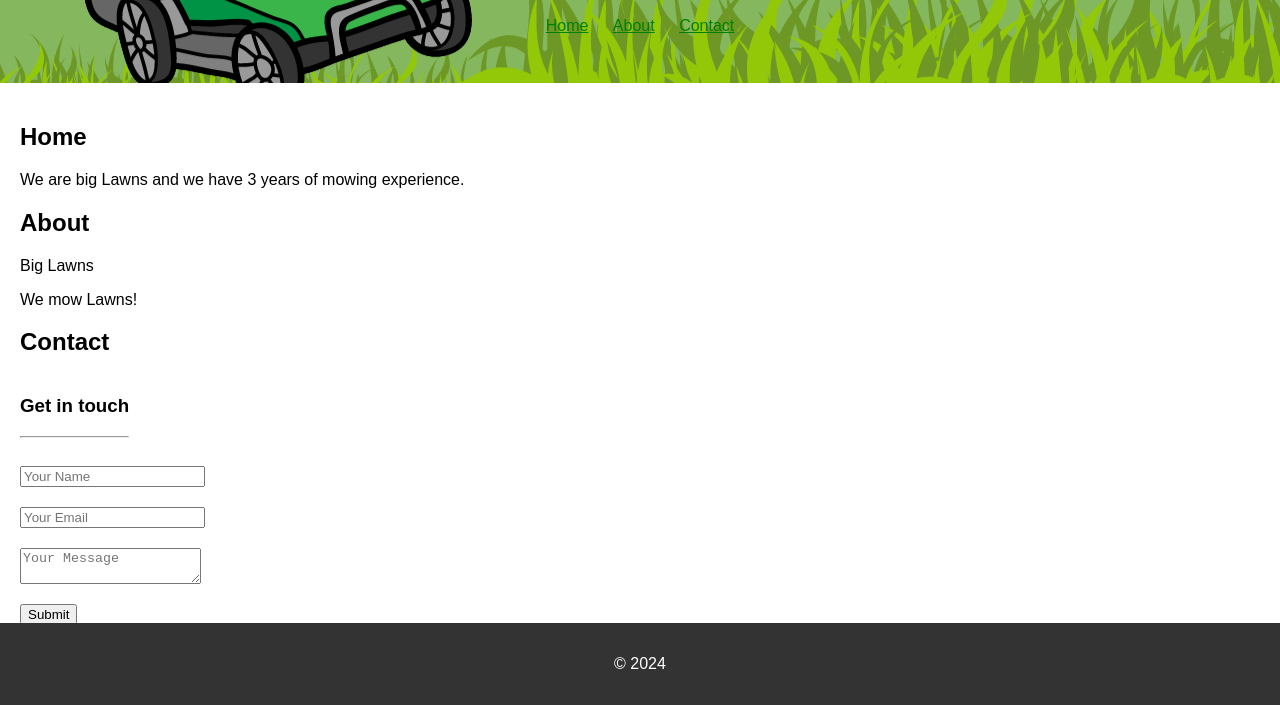
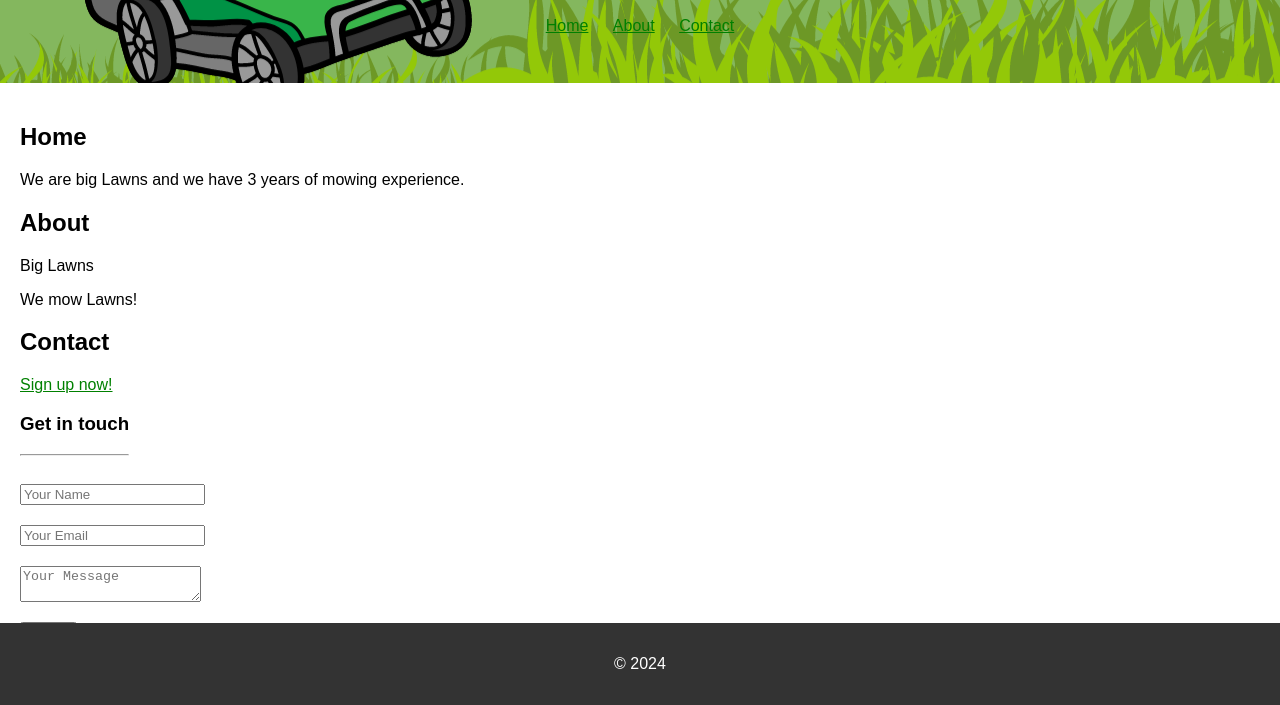
Before and after one commit to BigLawns/BigLawns.github.io, a plain HTML site: page index.html in a window 1280 px wide. Shown: the part 95-800 px from the top of the page. Drawn offline with Linux system fonts and the light colour scheme.

Commit message:
Update index.html

```diff
--- a/index.html
+++ b/index.html
@@ -51,6 +51,7 @@
         </section>
         <section id="contact">
             <h2>Contact</h2>
+            <a href="https://forms.gle/G1JyyrGYC13Tqp8u9">Sign up now!</a>
             <div class="contact-container"></div>
                 <form action="https://api.web3forms.com/submit" method="POST" class="contact-left">
                     <div class="contact-left-title">
```
